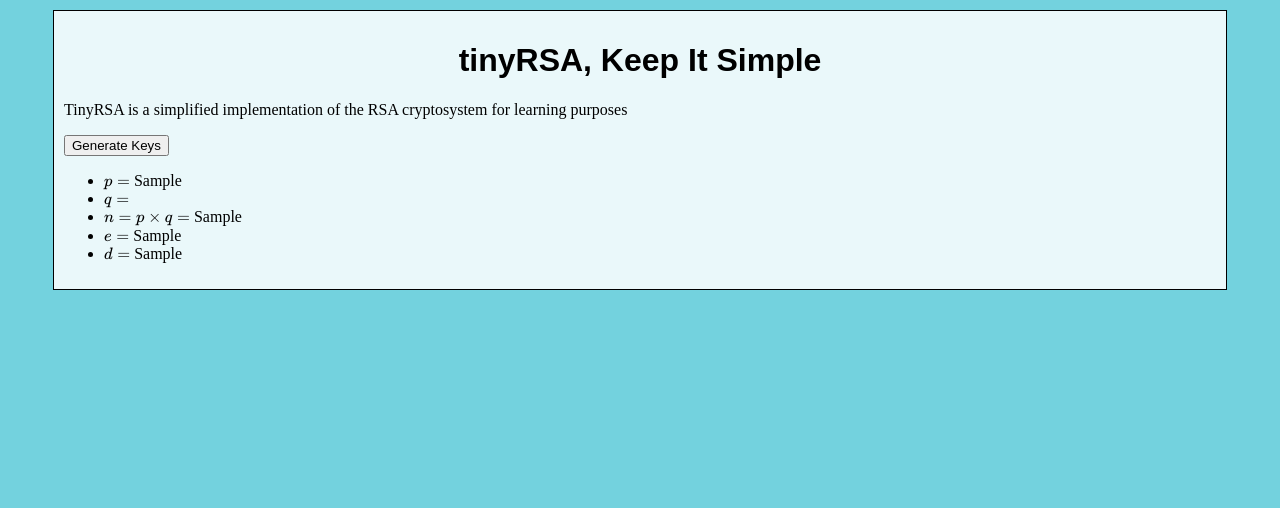
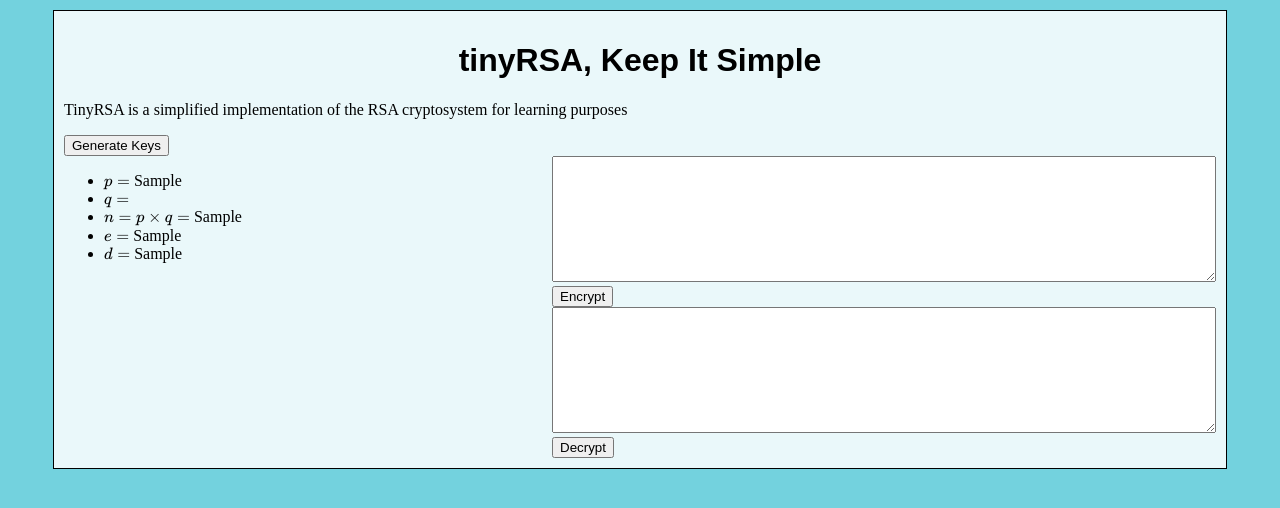
Before and after one commit to g-mizrahi/tinyRSA, a Flask app: template templates/index.html in a window 1280 px wide. Shown: the top 508 px of the page. Run offline with Flask 2, Linux system fonts and the light colour scheme; the template is opened without the code that fills it: most values are stand-ins (such as "Sample title", 1, 10 or a date in 2020).

Commit message:
added message forms

```diff
--- a/templates/index.html
+++ b/templates/index.html
@@ -39,7 +39,14 @@
 {% endif %}
 
 {% if key|length == 1 %}
-
+<textarea name="plain" rows="8" cols="80" form="encrypt"></textarea>
+  <form id="encrypt" action="/" method="POST">
+    <input type="submit" name="encrypt" value="Encrypt">
+  </form>
+<textarea name="cipher" rows="8" cols="80" form="decrypt"></textarea>
+  <form id="decrypt" action="/" method="POST">
+    <input type="submit" name="decrypt" value="Decrypt">
+  </form>
 {% endif %}
 </div>
 </div>
```
